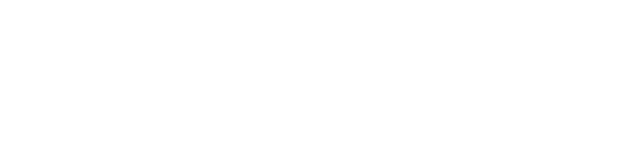
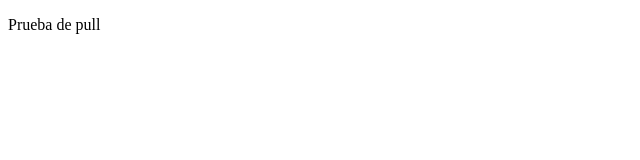
Before and after one commit to MiguelAngel77/pruebagit, a plain HTML site: page index.html in a window 1280 px wide. Shown: the whole page, without its empty margins (0-640 px from the left). Drawn offline with Linux system fonts and the light colour scheme.

Commit message:
Update index.html

```diff
--- a/index.html
+++ b/index.html
@@ -3,6 +3,7 @@
 <head>
 	<meta charset="UTF-8">
 	<title>Document</title>
+	<p>Prueba de pull</p>
 </head>
 <body>
 
```
